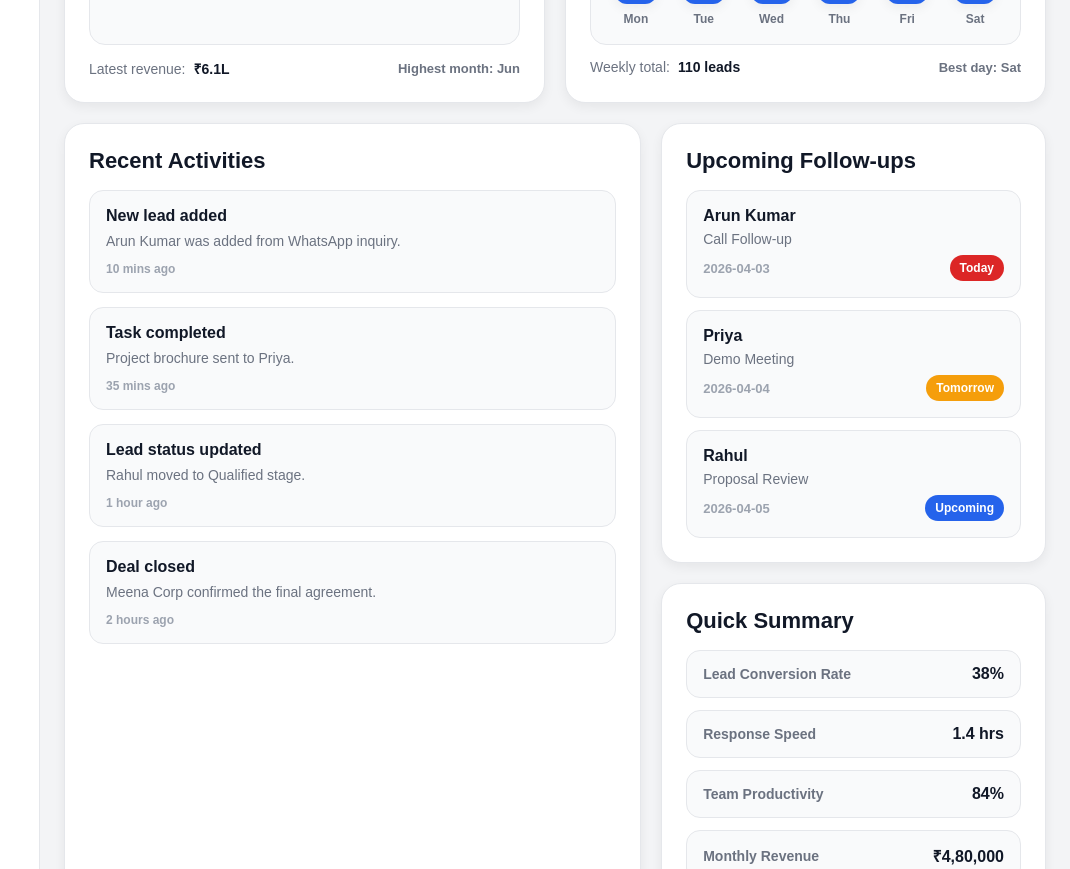
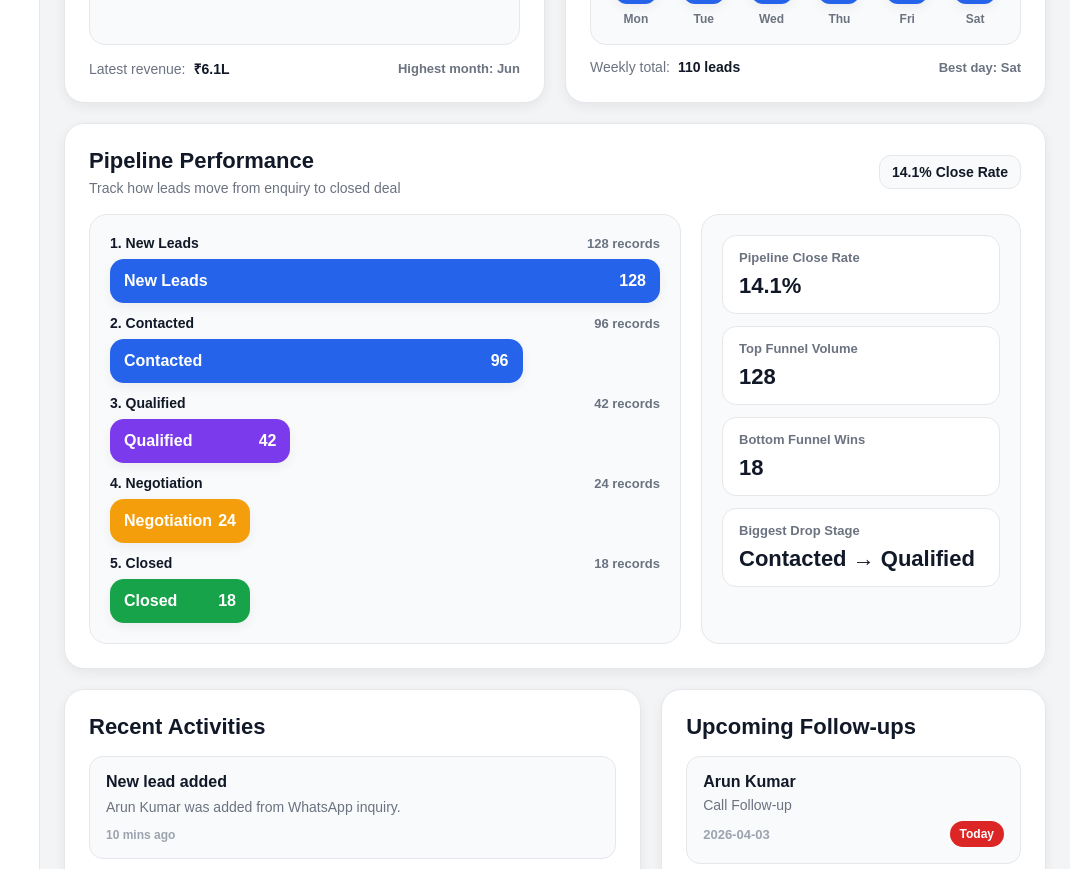
Before and after one commit to meiestate/mei-crm, a React (Vite) app: page /dashboard in a window 1280 px wide. Shown: the part 740-1609 px from the top of the page, without its empty margins (210-1280 px from the left). Built offline with nearby package versions, Linux system fonts and the light colour scheme.

Commit message:
Pipeline Performance,stage bars:New Leads,Contacted,Qualified,Negotiation,Closed,side stats:Pipeline Close Rate,Top Funnel Volume,Bottom Funnel Wins,Biggest Drop Stage

```diff
--- a/src/pages/dashboard/DashboardPage.tsx
+++ b/src/pages/dashboard/DashboardPage.tsx
@@ -11,6 +11,12 @@ type DashboardPageProps = {
 type ChartPoint = {
   label: string;
   value: number;
+};
+
+type PipelineStage = {
+  label: string;
+  value: number;
+  color: string;
 };
 
 const kpiData = [
@@ -107,6 +113,14 @@ export default function DashboardPage({
   onToggleTheme,
 }: DashboardPageProps) {
   const colors = getTheme(mode);
+
+  const pipelineData: PipelineStage[] = [
+    { label: "New Leads", value: 128, color: colors.info },
+    { label: "Contacted", value: 96, color: colors.primary },
+    { label: "Qualified", value: 42, color: colors.premium },
+    { label: "Negotiation", value: 24, color: colors.warning },
+    { label: "Closed", value: 18, color: colors.success },
+  ];
 
   return (
     <AppLayout title="Dashboard" mode={mode} onToggleTheme={onToggleTheme}>
@@ -384,6 +398,64 @@ export default function DashboardPage({
 
             <BarChartCard data={leadsData} colors={colors} />
           </div>
+        </section>
+
+        <section
+          style={{
+            background: colors.cardBg,
+            border: `1px solid ${colors.border}`,
+            borderRadius: 20,
+            padding: 24,
+            boxShadow: colors.shadowSoft,
+          }}
+        >
+          <div
+            style={{
+              display: "flex",
+              justifyContent: "space-between",
+              gap: 12,
+              flexWrap: "wrap",
+              alignItems: "center",
+              marginBottom: 18,
+            }}
+          >
+            <div>
+              <div
+                style={{
+                  fontSize: 22,
+                  fontWeight: 800,
+                  color: colors.text,
+                }}
+              >
+                Pipeline Performance
+              </div>
+              <div
+                style={{
+                  marginTop: 6,
+                  color: colors.subText,
+                  fontSize: 14,
+                }}
+              >
+                Track how leads move from enquiry to closed deal
+              </div>
+            </div>
+
+            <div
+              style={{
+                padding: "8px 12px",
+                borderRadius: 12,
+                background: colors.cardBgSoft,
+                border: `1px solid ${colors.border}`,
+                color: colors.text,
+                fontWeight: 700,
+                fontSize: 14,
+              }}
+            >
+              14.1% Close Rate
+            </div>
+          </div>
+
+          <PipelineFunnelCard data={pipelineData} colors={colors} />
         </section>
 
         <section
@@ -855,6 +927,175 @@ function BarChartCard({
   );
 }
 
+function PipelineFunnelCard({
+  data,
+  colors,
+}: {
+  data: PipelineStage[];
+  colors: ReturnType<typeof getTheme>;
+}) {
+  const max = Math.max(...data.map((item) => item.value), 1);
+  const firstValue = data[0]?.value ?? 1;
+  const lastValue = data[data.length - 1]?.value ?? 0;
+  const closeRate = ((lastValue / firstValue) * 100).toFixed(1);
+
+  return (
+    <div
+      style={{
+        display: "grid",
+        gridTemplateColumns: "minmax(320px, 1fr) 320px",
+        gap: 20,
+      }}
+    >
+      <div
+        style={{
+          borderRadius: 18,
+          background: colors.cardBgSoft,
+          border: `1px solid ${colors.border}`,
+          padding: 20,
+        }}
+      >
+        <div style={{ display: "grid", gap: 12 }}>
+          {data.map((stage, index) => {
+            const widthPercent = Math.max((stage.value / max) * 100, 24);
+
+            return (
+              <div key={stage.label}>
+                <div
+                  style={{
+                    display: "flex",
+                    justifyContent: "space-between",
+                    gap: 12,
+                    alignItems: "center",
+                    marginBottom: 8,
+                    flexWrap: "wrap",
+                  }}
+                >
+                  <div
+                    style={{
+                      color: colors.text,
+                      fontSize: 14,
+                      fontWeight: 700,
+                    }}
+                  >
+                    {index + 1}. {stage.label}
+                  </div>
+
+                  <div
+                    style={{
+                      color: colors.subText,
+                      fontSize: 13,
+                      fontWeight: 700,
+                    }}
+                  >
+                    {stage.value} records
+                  </div>
+                </div>
+
+                <div
+                  style={{
+                    height: 44,
+                    width: `${widthPercent}%`,
+                    minWidth: 140,
+                    borderRadius: 14,
+                    background: stage.color,
+                    display: "flex",
+                    alignItems: "center",
+                    justifyContent: "space-between",
+                    padding: "0 14px",
+                    color: "#ffffff",
+                    fontWeight: 800,
+                    boxShadow: colors.shadowSoft,
+                    transition: "all 0.3s ease",
+                  }}
+                >
+                  <span>{stage.label}</span>
+                  <span>{stage.value}</span>
+                </div>
+              </div>
+            );
+          })}
+        </div>
+      </div>
+
+      <div
+        style={{
+          borderRadius: 18,
+          background: colors.cardBgSoft,
+          border: `1px solid ${colors.border}`,
+          padding: 20,
+          display: "grid",
+          gap: 12,
+          alignContent: "start",
+        }}
+      >
+        <PipelineStatCard
+          label="Pipeline Close Rate"
+          value={`${closeRate}%`}
+          colors={colors}
+        />
+        <PipelineStatCard
+          label="Top Funnel Volume"
+          value={`${firstValue}`}
+          colors={colors}
+        />
+        <PipelineStatCard
+          label="Bottom Funnel Wins"
+          value={`${lastValue}`}
+          colors={colors}
+        />
+        <PipelineStatCard
+          label="Biggest Drop Stage"
+          value={getBiggestDropStage(data)}
+          colors={colors}
+        />
+      </div>
+    </div>
+  );
+}
+
+function PipelineStatCard({
+  label,
+  value,
+  colors,
+}: {
+  label: string;
+  value: string;
+  colors: ReturnType<typeof getTheme>;
+}) {
+  return (
+    <div
+      style={{
+        border: `1px solid ${colors.border}`,
+        borderRadius: 14,
+        padding: "14px 16px",
+        background: colors.cardBg,
+      }}
+    >
+      <div
+        style={{
+          color: colors.subText,
+          fontSize: 13,
+          fontWeight: 600,
+        }}
+      >
+        {label}
+      </div>
+
+      <div
+        style={{
+          marginTop: 8,
+          color: colors.text,
+          fontSize: 22,
+          fontWeight: 800,
+        }}
+      >
+        {value}
+      </div>
+    </div>
+  );
+}
+
 function SummaryRow({
   label,
   value,
@@ -898,6 +1139,26 @@ function SummaryRow({
       </span>
     </div>
   );
+}
+
+function getBiggestDropStage(data: PipelineStage[]) {
+  if (data.length < 2) return "-";
+
+  let biggestDrop = -Infinity;
+  let biggestDropLabel = data[0].label;
+
+  for (let index = 0; index < data.length - 1; index += 1) {
+    const current = data[index];
+    const next = data[index + 1];
+    const drop = current.value - next.value;
+
+    if (drop > biggestDrop) {
+      biggestDrop = drop;
+      biggestDropLabel = `${current.label} → ${next.label}`;
+    }
+  }
+
+  return biggestDropLabel;
 }
 
 function getBadgeColor(
```
